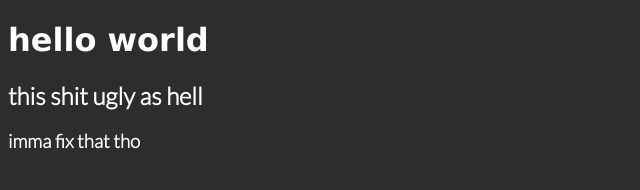
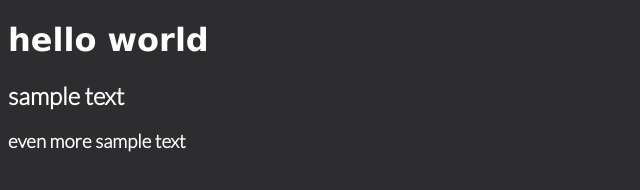
Before and after one commit to caleb-hansolo/Personal-Website, a plain HTML site: page index.html in a window 1280 px wide. Shown: the whole page, without its empty margins (0-640 px from the left). Drawn offline with Linux system fonts and the light colour scheme; a web font is replaced by a local one.

Commit message:
added sample text

```diff
--- a/index.html
+++ b/index.html
@@ -12,8 +12,8 @@
 
 <body>
     <h1> hello world </h1>
-    <h2> this shit ugly as hell </h2>
-    <h3> imma fix that tho </h3>
+    <h2> sample text </h2>
+    <h3> even more sample text </h3>
 </body>
 
 </html>
```
